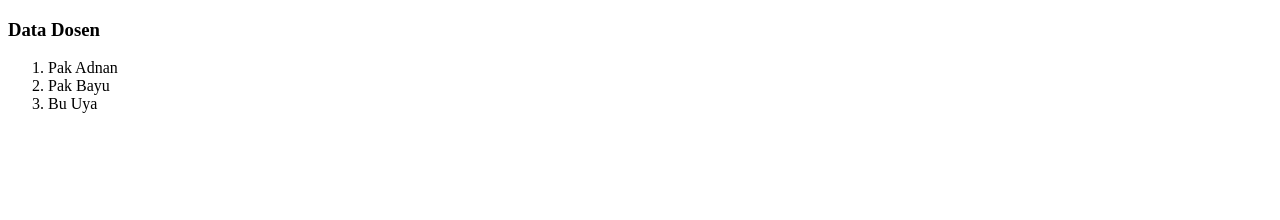
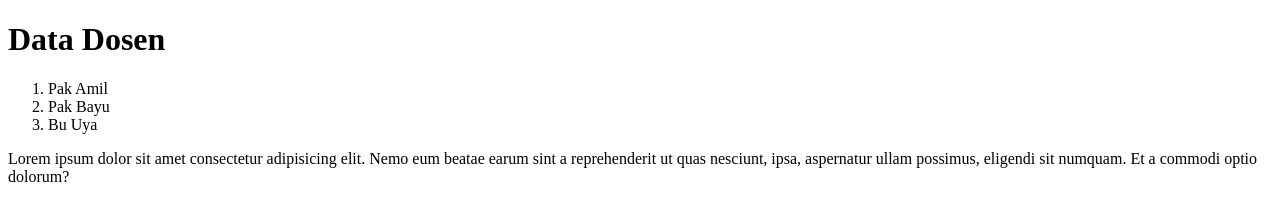
Before and after one commit to WidadSucitra/Latihan-Git, a plain HTML site: page dosen.html in a window 1280 px wide. Drawn offline with Linux system fonts and the light colour scheme.

Commit message:
Mengganti h3 menjadi h2, Mengganti pak adnan menjadi pak amil, menambahkan paragraf

```diff
--- a/dosen.html
+++ b/dosen.html
@@ -6,11 +6,12 @@
     <title>Data Dosen</title>
 </head>
 <body>
-    <h3>Data Dosen</h3>
+    <h1>Data Dosen</h1>
     <ol>
-        <li>Pak Adnan</li>
+        <li>Pak Amil</li>
         <li>Pak Bayu</li>
         <li>Bu Uya</li>
     </ol>
+    <p>Lorem ipsum dolor sit amet consectetur adipisicing elit. Nemo eum beatae earum sint a reprehenderit ut quas nesciunt, ipsa, aspernatur ullam possimus, eligendi sit numquam. Et a commodi optio dolorum?</p>
 </body>
 </html>
```
